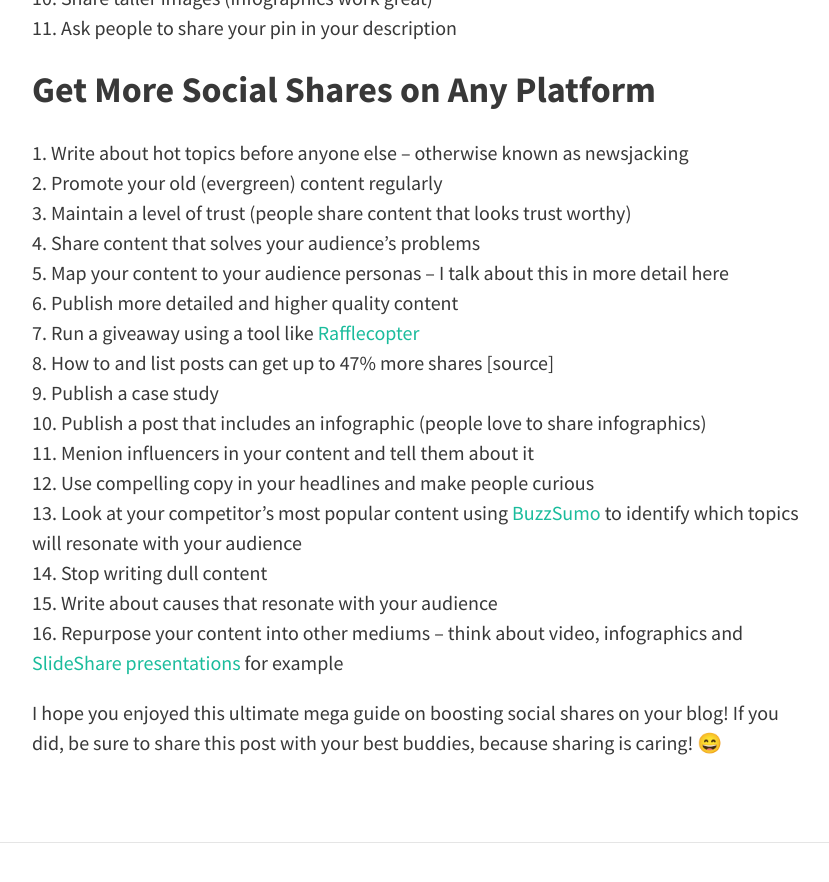
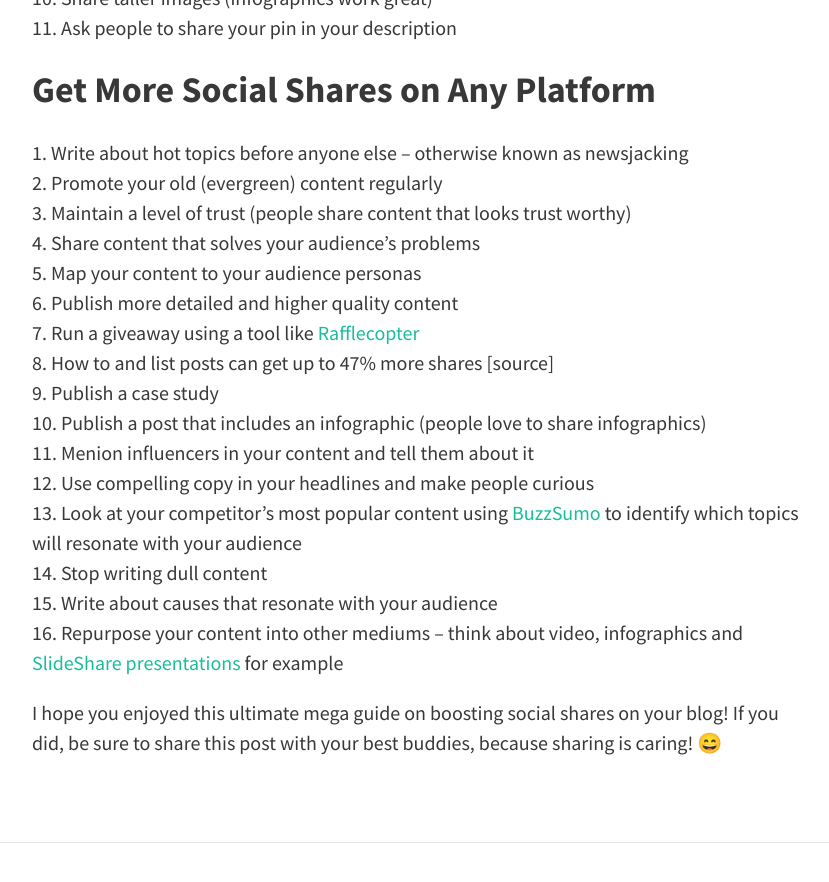
Before and after one commit to typeblogger/typeblogger.github.io, a Jekyll site: the page built from _posts/2016-6-21-social-shares.md, in a window 1280 px wide and 900 px high, scrolled down 5872 px. Shown: the top 882 px of the window, without its empty margins (224-1053 px from the left). Built offline with Jekyll 4.4.1, drawn with Linux system fonts in a browser that asks for light colours; nearby versions of some CDN libraries; emoji names are drawn with the system emoji font; comment, search, counter and statistics services are not loaded.

Commit message:
Updated 2016-6-21-social-shares.md

```diff
--- a/_posts/2016-6-21-social-shares.md
+++ b/_posts/2016-6-21-social-shares.md
@@ -1,7 +1,9 @@
 ---
 layout: post
 title: 76 Surefire Ways to Get More Social Shares (And More Traffic)
-description: Want more social shares and traffic on your blog? Here are some surefire ways to encourage social sharing.
+description: >-
+  Want more social shares and traffic on your blog? Here are some surefire ways
+  to encourage social sharing.
 comments: true
 published: true
 feature-img: img/traffic.jpg
@@ -151,7 +153,7 @@ If you can think of a way to increase your social shares that we missed, please
 2. Promote your old (evergreen) content regularly
 3. Maintain a level of trust (people share content that looks trust worthy)
 4. Share content that solves your audience’s problems
-5. Map your content to your audience personas – I talk about this in more detail here
+5. Map your content to your audience personas
 6. Publish more detailed and higher quality content
 7. Run a giveaway using a tool like [Rafflecopter](http://rafflecopter.com)
 8. How to and list posts can get up to 47% more shares [source]
```
